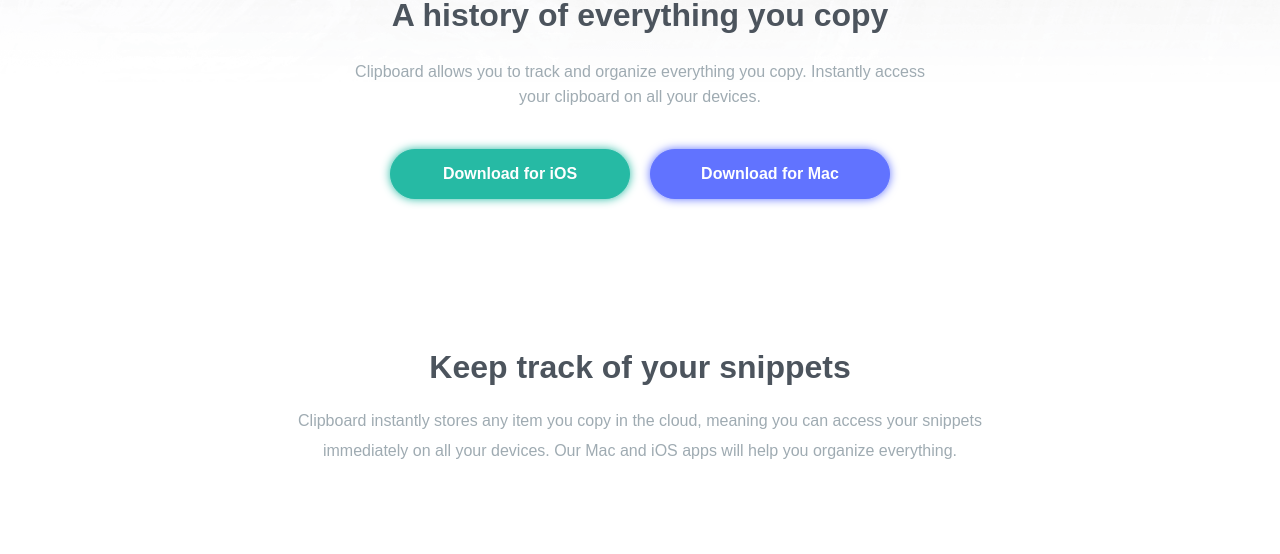
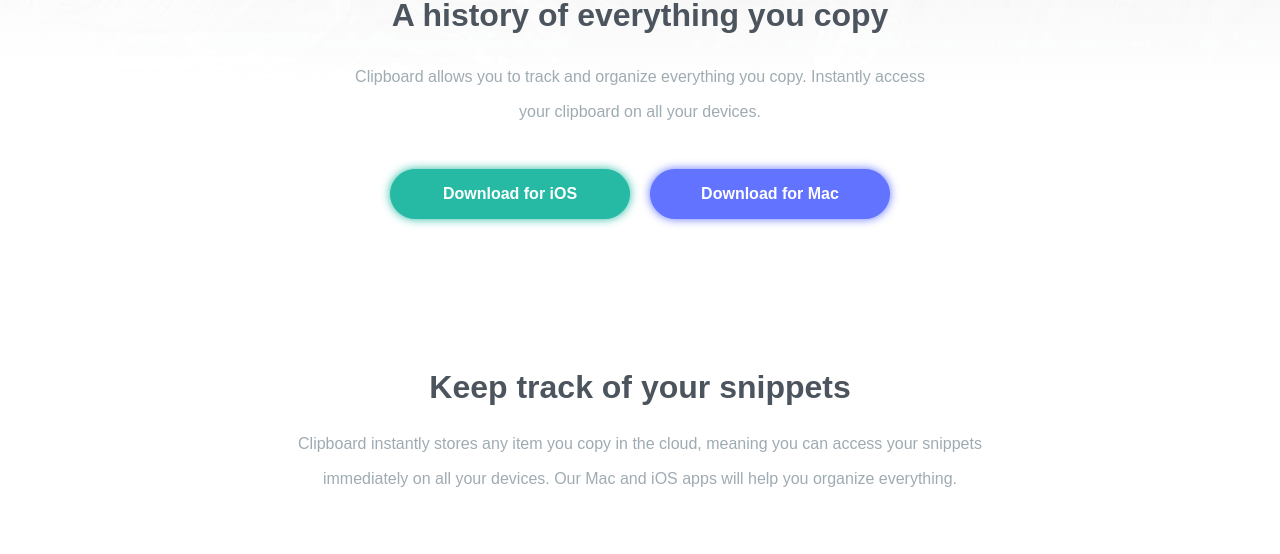
Before and after one commit to theCephas/clipboard-landing-page-master, a plain HTML site: page index.html in a window 1280 px wide. Shown: the part 233-787 px from the top of the page. Drawn offline with Linux system fonts and the light colour scheme; a web font is replaced by a local one.

Commit message:
Last commit

```diff
--- a/style.css
+++ b/style.css
@@ -95,6 +95,10 @@ h3{
         font-size: 2em;
         font-weight: 700;
     }
+    .sect1 .first > p{
+        font-size: 1em;
+        line-height: 35px;
+    }
     .first-btns{
         display: flex;
         flex-direction: row;
@@ -138,7 +142,7 @@ h4{
     }
     .sect2 > p{
         width: 700px;
-        line-height: 30px;
+        line-height: 35px;
         font-size: 1em;
     }
 }
```
